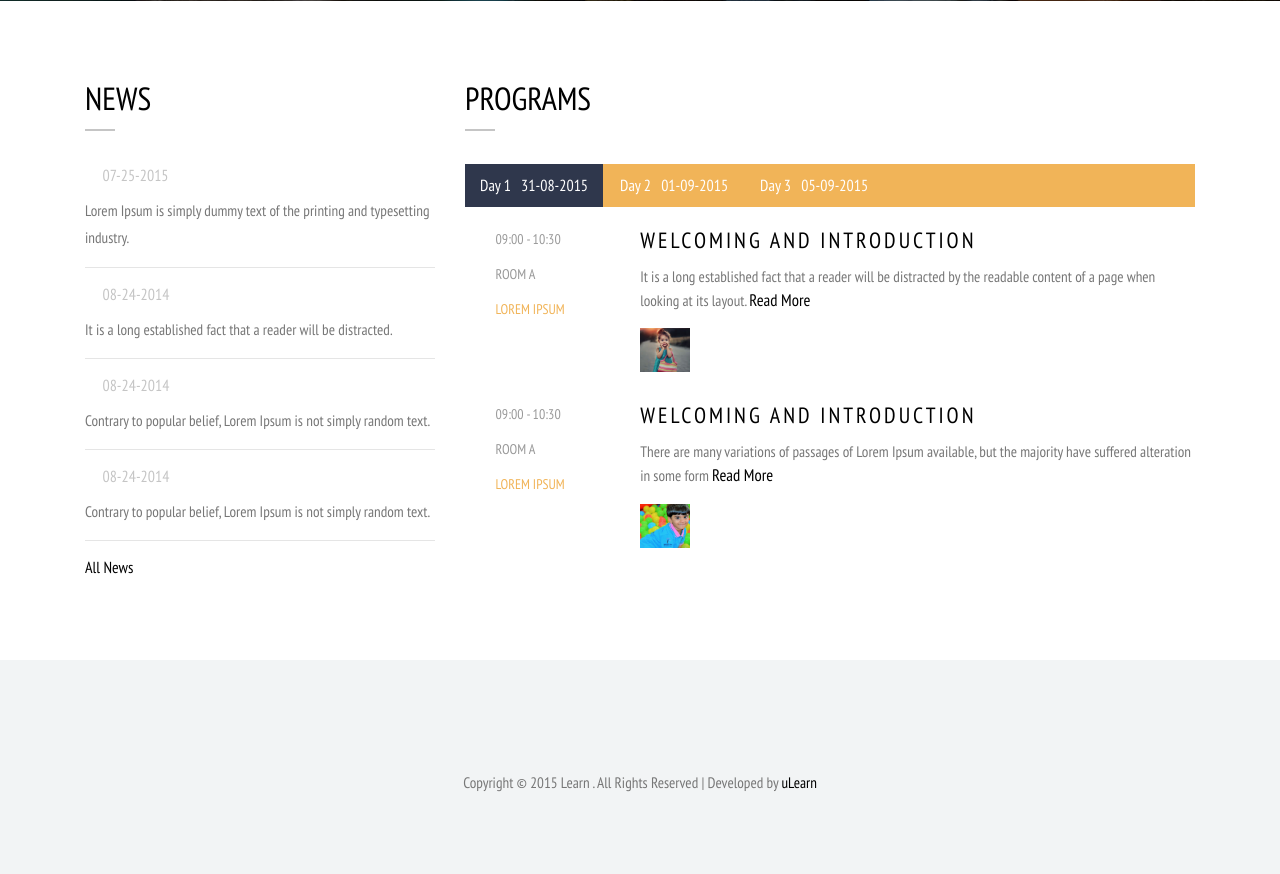
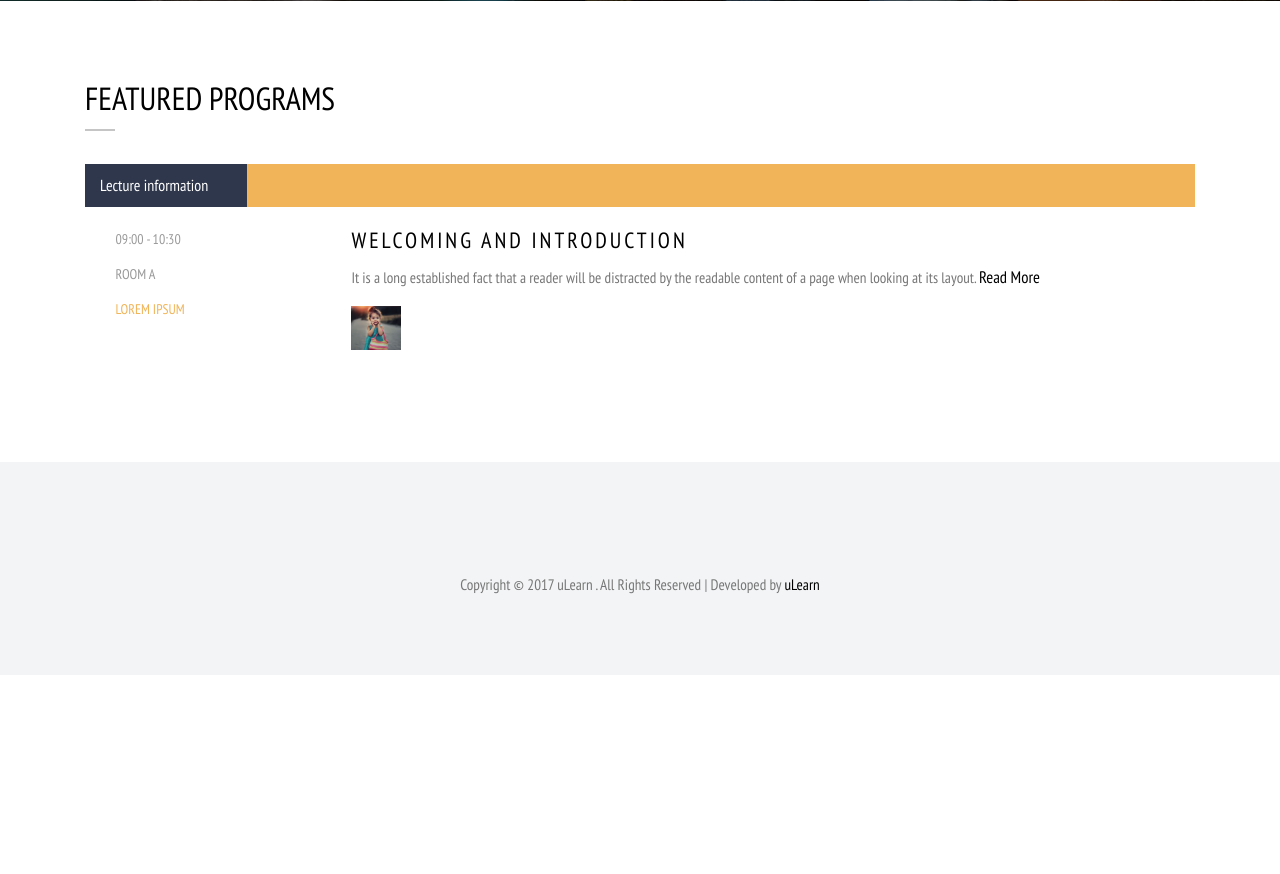
Before and after one commit to TolgaTaner/uLearn, a Django app: page / in a window 1280 px wide. Shown: the part 703-1577 px from the top of the page. After the commit the page ends 1378 px from the top, so only its background shows below. Run offline with Django 3.2, Linux system fonts and the light colour scheme; some libraries are stand-ins or nearby versions; some web fonts are replaced.

Commit message:
index page

```diff
--- a/uLearnApp/templates/index.html
+++ b/uLearnApp/templates/index.html
@@ -159,39 +159,13 @@ $(document).ready(function(){
 
      <div class="grid_1">
      	<div class="container">
-     		<div class="col-md-4">
-                <div class="news">
-                    <h1>News</h1>
-                    <div class="section-content">
-                        <article>
-                            <figure class="date"><i class="fa fa-file-o"></i>07-25-2015</figure>
-                            <a href="#">Lorem Ipsum is simply dummy text of the printing and typesetting industry.</a>
-                        </article>
-                        <article>
-                            <figure class="date"><i class="fa fa-file-o"></i>08-24-2014</figure>
-                            <a href="#">It is a long established fact that a reader will be distracted.</a>
-                        </article>
-                        <article>
-                            <figure class="date"><i class="fa fa-file-o"></i>08-24-2014</figure>
-                            <a href="#">Contrary to popular belief, Lorem Ipsum is not simply random text.</a>
-                        </article>
-                        <article>
-                            <figure class="date"><i class="fa fa-file-o"></i>08-24-2014</figure>
-                            <a href="#">Contrary to popular belief, Lorem Ipsum is not simply random text.</a>
-                        </article>
-
-                    </div><!-- /.section-content -->
-                    <a href="#" class="read-more">All News</a>
-                </div><!-- /.news-small -->
-            </div>
-            <div class="col-md-8 grid_1_right">
-              <h2>Programs</h2>
+            <div class="col-md-12 grid_1_right">
+              <h2>Featured Programs</h2>
 		      <div class="but_list">
 		       <div class="bs-example bs-example-tabs" role="tabpanel" data-example-id="togglable-tabs">
 				<ul id="myTab" class="nav nav-tabs nav-tabs1" role="tablist">
-				  <li role="presentation" class="active"><a href="#home" id="home-tab" role="tab" data-toggle="tab" aria-controls="home" aria-expanded="true">Day 1&nbsp;&nbsp;&nbsp;31-08-2015</a></li>
-				  <li role="presentation"><a href="#profile" role="tab" id="profile-tab" data-toggle="tab" aria-controls="profile">Day 2&nbsp;&nbsp;&nbsp;01-09-2015</a></li>
-				  <li role="presentation"><a href="#profile1" role="tab" id="profile-tab1" data-toggle="tab" aria-controls="profile1">Day 3&nbsp;&nbsp;&nbsp;05-09-2015</a></li>
+				  <li role="presentation" class="active"><a href="#home" id="home-tab" role="tab" data-toggle="tab" aria-controls="home" aria-expanded="true">Lecture information&nbsp;&nbsp;&nbsp;&nbsp;&nbsp;&nbsp;&nbsp;</a></li>
+
 				</ul>
 			<div id="myTabContent" class="tab-content">
 			  <div role="tabpanel" class="tab-pane fade in active" id="home" aria-labelledby="home-tab">
@@ -212,31 +186,11 @@ $(document).ready(function(){
 			    	<div class="event_right">
 			    		  <h3><a href="#">Welcoming and introduction</a></h3>
 						  <p>It is a long established fact that a reader will be distracted by the readable content of a page when looking at its layout. <a href="#">Read More</a></p>
-						  <img src="images/t9.jpg" class="img-responsive" alt=""/>
+						  <img src="{%static 'images/t9.jpg'%}" class="img-responsive" alt=""/>
 		    	    </div>
 		    	    <div class="clearfix"></div>
 			   </div>
-			   <div class="events_box">
-			    	<div class="event_left"><div class="event_left-item">
-			    		<div class="icon_2"><i class="fa fa-clock-o"></i>09:00 - 10:30</div>
-			    		<div class="icon_2"><i class="fa fa-location-arrow"></i>Room A</div>
-			    		<div class="icon_2">
-			    		  <div class="speaker">
-			    			  <i class="fa fa-user"></i>
-			    			  <div class="speaker_item">
-			    			     <a href="#">Lorem Ipsum</a>
-			    			  </div>
-			    			  <div class="clearfix"></div></div>
-			    		  </div>
-			    		</div>
-			    	</div>
-			    	<div class="event_right">
-			    		  <h3><a href="#">Welcoming and introduction</a></h3>
-						  <p>There are many variations of passages of Lorem Ipsum available, but the majority have suffered alteration in some form <a href="#">Read More</a></p>
-						  <img src="images/t5.jpg" class="img-responsive" alt=""/>
-		    	    </div>
-		    	    <div class="clearfix"></div>
-			   </div>
+
 			  </div>
 			  <div role="tabpanel" class="tab-pane fade" id="profile" aria-labelledby="profile-tab">
 			    <div class="events_box">
@@ -338,7 +292,7 @@ $(document).ready(function(){
       <div class="container">
         <div class="clearfix"> </div>
         <div class="copy">
-           <p>Copyright © 2015 Learn . All Rights Reserved  | Developed by <a href="" target="_blank">uLearn</a> </p>
+           <p>Copyright © 2017 uLearn . All Rights Reserved  | Developed by <a href="" target="_blank">uLearn</a> </p>
           </div>
       </div>
     </div>
--- a/uLearnApp/templates/login.html
+++ b/uLearnApp/templates/login.html
@@ -128,7 +128,7 @@ $(document).ready(function(){
     	<div class="container">
     		<div class="clearfix"> </div>
     		<div class="copy">
-		       <p>Copyright © 2015 Learn . All Rights Reserved  | Developed by <a href="" target="_blank">uLearn</a> </p>
+		       <p>Copyright © 2017 uLearn . All Rights Reserved  | Developed by <a href="" target="_blank">uLearn</a> </p>
 	        </div>
     	</div>
     </div>
--- a/uLearnApp/templates/register.html
+++ b/uLearnApp/templates/register.html
@@ -143,7 +143,7 @@ $(document).ready(function(){
     <div class="container">
       <div class="clearfix"> </div>
       <div class="copy">
-         <p>Copyright © 2015 Learn . All Rights Reserved  | Developed by <a href="" target="_blank">uLearn</a> </p>
+         <p>Copyright © 2017 uLearn . All Rights Reserved  | Developed by <a href="" target="_blank">uLearn</a> </p>
         </div>
     </div>
   </div>
```
Also changed, not shown: 1 other file.
